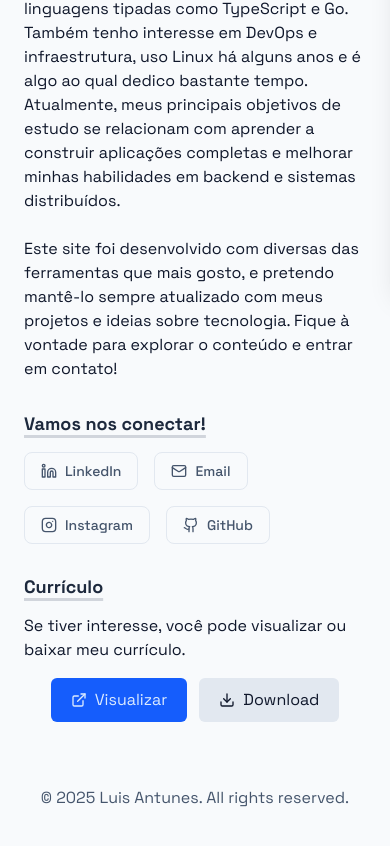
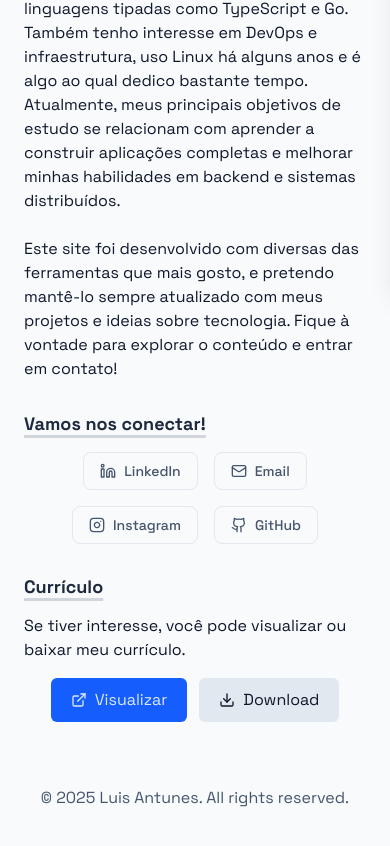
Before and after one commit to antunesluis/antunesluis.com.br, a Next.js app: page /about in a window 390 px wide. Shown: the part 559-1405 px from the top of the page. Built offline with nearby package versions, Linux system fonts and the light colour scheme; no server answers; the database is empty.

Commit message:
chore: updating the alignment of social links on mobile.

```diff
--- a/src/components/about/SocialLinks/index.tsx
+++ b/src/components/about/SocialLinks/index.tsx
@@ -50,7 +50,7 @@
   return (
     <div className='space-y-4'>
       <Heading as='h3'>Vamos nos conectar!</Heading>
-      <div className='flex flex-wrap gap-4'>
+      <div className='flex flex-wrap gap-4 justify-center sm:justify-start'>
         {socialLinks.map(social => {
           const Icon = social.icon;
           return (
```
